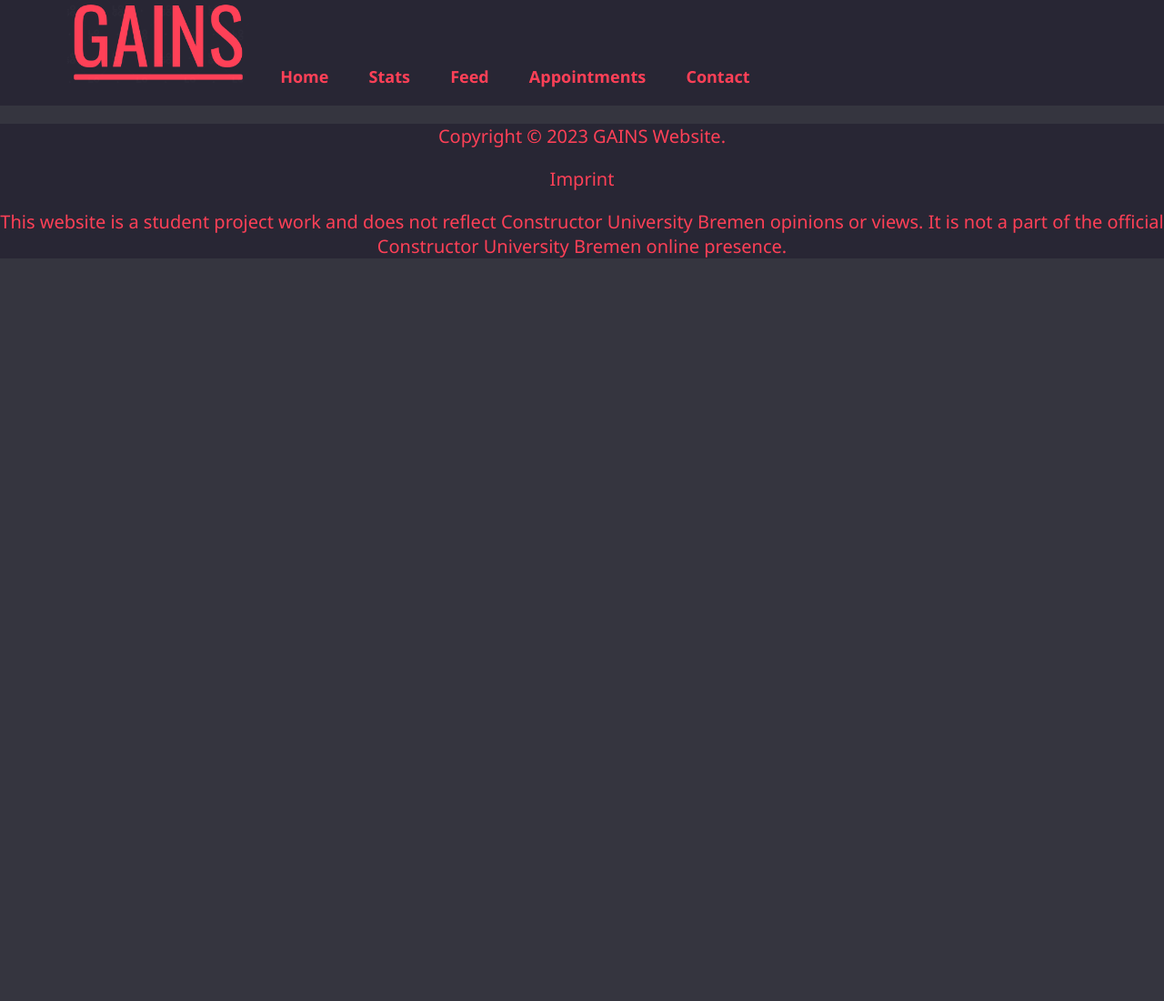
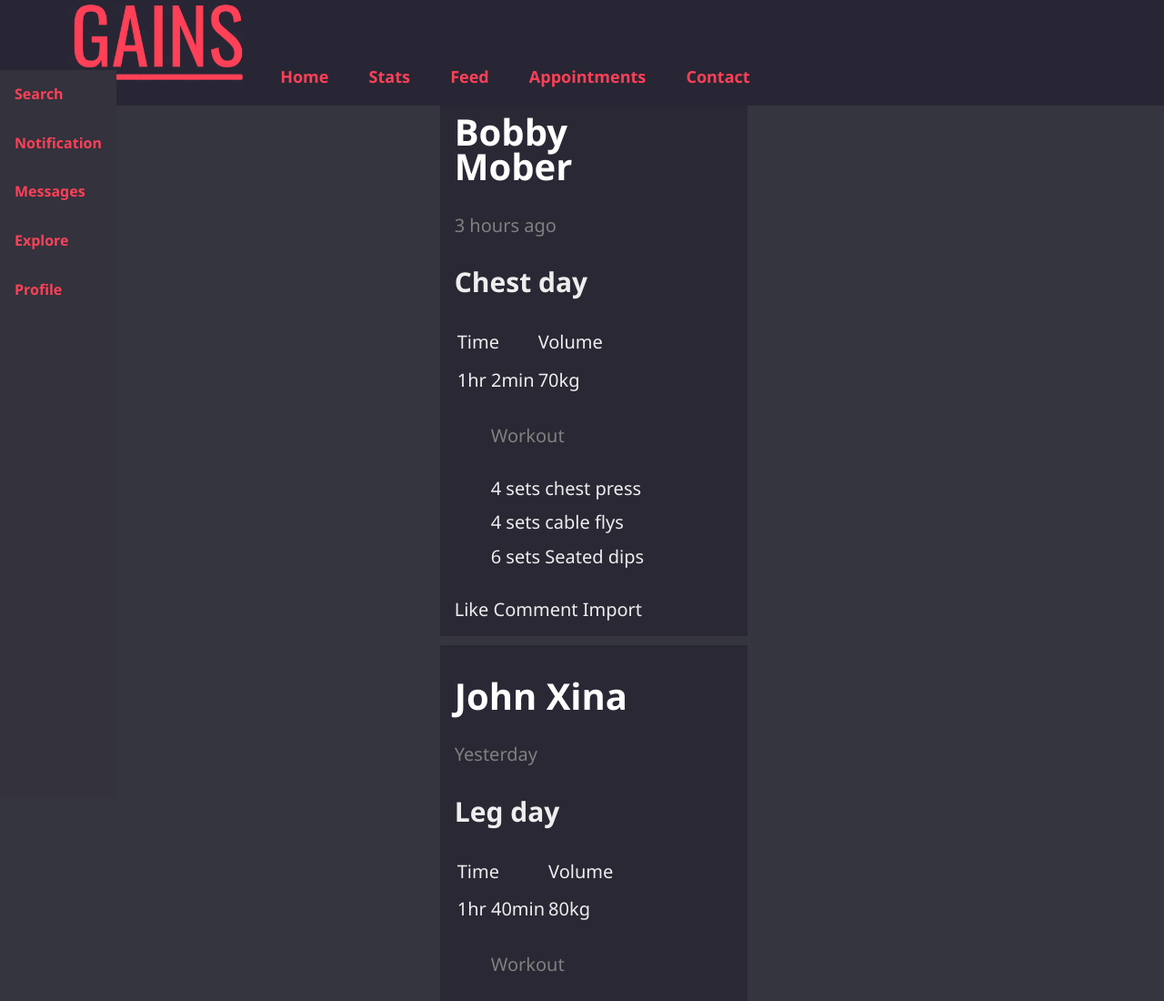
Before and after one commit to Geoshua/GainsApp, a plain HTML site: page feed.html in a window 1280 px wide. Shown: the top 1100 px of the page at 91% size. Before the commit the page ends 800 px from the top, so only its background shows below. Drawn offline with Linux system fonts and the light colour scheme.

Commit message:
implemented feed demo

```diff
--- /dev/null
+++ b/css/feed.css
@@ -0,0 +1,66 @@
+#sideNav ul {
+  margin: 0;
+  padding: 0;
+  margin-top: 6%;
+  width: 10%;
+  background-color: #33323d;
+  height: 100%; /* Full height */
+  position: fixed; /* Make it stick, even on scroll */
+  overflow: auto; /* Enable scrolling if the sidenav has too much content */
+  left : 0px;
+}
+#topNav {
+	position:fixed;
+	width: 100%;
+}
+#sideNav li a {
+  display: block;
+  color: #ff4057;
+  padding: 8px 16px;
+  text-decoration: none;
+}
+
+/* Change the link color on hover */
+#sideNav li a:hover {
+  background-color: #444449;
+  color: white;
+}
+
+#RHS-container {
+	height: 20%;
+	margin-left: 10%;
+	margin-top:7%;
+}
+
+h1 {
+	text-align: left;
+}
+#scroll-feed {
+	margin-left:30%;
+}
+.post-container {
+	margin-top: 5px;
+	margin-bottom: 5px;
+	margin-left:auto;
+	margin-right: auto;
+	padding: 10px ;
+	padding-right: 10%;
+	padding-left: 2%;
+	margin: 10px;
+	background-color: #292834;
+	width:30%;
+	place-items:left;
+	text-align: left;
+}
+
+.post-profile {
+	margin-top:0px;
+}
+
+.post-container p{
+	color: grey
+}
+
+.post-interaction {
+	padding-right: 10px;
+}
--- a/css/styles.css
+++ b/css/styles.css
@@ -34,6 +34,14 @@ a{
   font-weight:bold;
   cursor:pointer;
 }
+
+ul {
+  list-style:none;
+}
+
+#page-container {
+  size: 100%;
+}
 #topNav {
   background:  #282634;
   color: #ff4057;
@@ -45,7 +53,6 @@ a{
 #topNav ul {
   padding: 0;
   margin: 0 ;
-  list-style: none;
 }
 
 #topNav li {
--- a/feed.html
+++ b/feed.html
@@ -7,8 +7,10 @@
   <title>Gains</title>
   <link rel="icon" href="./img/logo.png" sizes="2000x2000" type="image/png">
   <link rel="stylesheet" href="./css/styles.css">
+  <link rel="stylesheet" href="./css/feed.css">
 </head>
 <body>
+  <div id="top-nav-container">
     <nav id="topNav">
       <div class="container">
         <ul>
@@ -21,11 +23,134 @@
         </ul>
       </div>
     </nav>
+  </div>
+  <div id="page-container">
+    <div id="LHS-container">
+      <nav id="sideNav">
+        <div class="container">
+          <ul>
+            <li><a href="#">Search</a></li>
+            <li><a href="#">Notification</a></li>
+            <li><a href="#">Messages</a></li>
+            <li><a href="#">Explore</a></li>
+            <li><a href="#">Profile</a></li>
+          </ul>
+        </div>
+      </nav>
+    </div>
+    <div id="RHS-container">
+      <div id="foo">
+        <div id="scroll-feed">
+          <div class="post-container">
+            <div class="post-profile">
+              <h1 class="username">Bobby Mober</h1>
+              <p>3 hours ago</p>
+            </div>
+            <div class="post-brief">
+              <h2 class="exercise-title">Chest day</h2>
+              <div class="post-brief-seperator">
+                <table>
+                  <thead>
+                    <td>Time</td>
+                    <td>Volume</td>
+                  </thead>
+                  <tr>
+                    <td>1hr 2min</td>
+                    <td> 70kg</td>
+                  </tr>
+                </table>
+              </div>
+            </div>
+            <div class="post-description">
+              <ul>
+                <li><p >Workout</p></li>
+                <li><span class="post-item-workout">4 sets chest press</span></li>
+                <li><span class="post-item-workout">4 sets cable flys</span></li>
+                <li><span class="post-item-workout">6 sets Seated dips</span></li>
+              </ul>
+            </div>
+            <div class="post-interaction">
+              <span>Like</span>
+              <span>Comment</span>
+              <span>Import</span>
+            </div>
+          </div>
+
+          <div class="post-container">
+            <div class="post-profile">
+              <h1 class="username">John Xina</h1>
+              <p>Yesterday</p>
+            </div>
+            <div class="post-brief">
+              <h2 class="exercise-title">Leg day</h2>
+              <div class="post-brief-seperator">
+                <table>
+                  <thead>
+                    <td>Time</td>
+                    <td>Volume</td>
+                  </thead>
+                  <tr>
+                    <td>1hr 40min</td>
+                    <td> 80kg</td>
+                  </tr>
+                </table>
+              </div>
+            </div>
+            <div class="post-description">
+              <ul>
+                <li><p class="post-text">Workout</p></li>
+                <li><span class="post-item-workout">6 sets squats</span></li>
+                <li><span class="post-item-workout">4 sets Bulgarian Split squats</span></li>
+                <li><span class="post-item-workout">6 sets Leg Extensions</span></li>
+              </ul>
+            </div>
+            <div class="post-interaction">
+              <span>Like</span>
+              <span>Comment</span>
+              <span>Import</span></div>
+          </div>
+          <div class="post-container">
+            <div class="post-profile">
+              <h1 class="username">George Ravioli</h1>
+              <p>Yesterday</p>
+            </div>
+            <div class="post-brief">
+              <h2 class="exercise-title">Pull day</h2>
+              <div class="post-brief-seperator">
+                <table>
+                  <thead>
+                    <td>Time</td>
+                    <td>Volume</td>
+                  </thead>
+                  <tr>
+                    <td>1hr 34min</td>
+                    <td> 75kg</td>
+                  </tr>
+                </table>
+              </div>
+            </div>
+            <div class="post-description">
+              <ul>
+                <li><p class="post-text">Workout</p></li>
+                <li><span class="post-item-workout">4 sets seated rows</span></li>
+                <li><span class="post-item-workout">4 sets isolated low rows</span></li>
+                <li><span class="post-item-workout">6 sets Pull downs</span></li>
+              </ul>
+            </div>
+            <div class="post-interaction">
+              <span>Like</span>
+              <span>Comment</span>
+              <span>Import</span></div>
+          </div>
+        </div>
+      </div>
       <footer id="footermain">
         <p>Copyright &copy; 2023 GAINS Website.</p>
         <p>Imprint</p>
         <p>This website is a student project work and does not reflect Constructor University Bremen opinions or views.
           It is not a  part of the official Constructor University Bremen online presence.</p>
       </footer>
+    </div>
+  </div>
 </body>
 </html>
```
Lines whose indentation alone changed are shown as unchanged.
